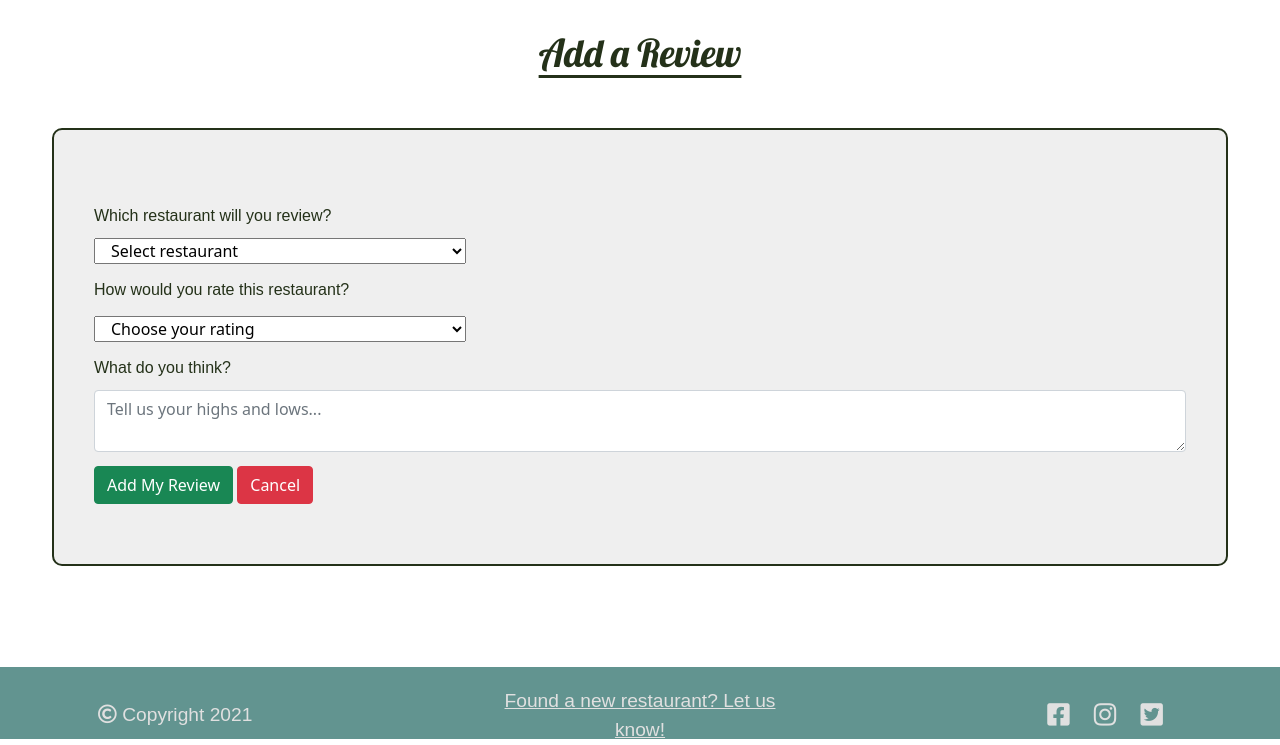
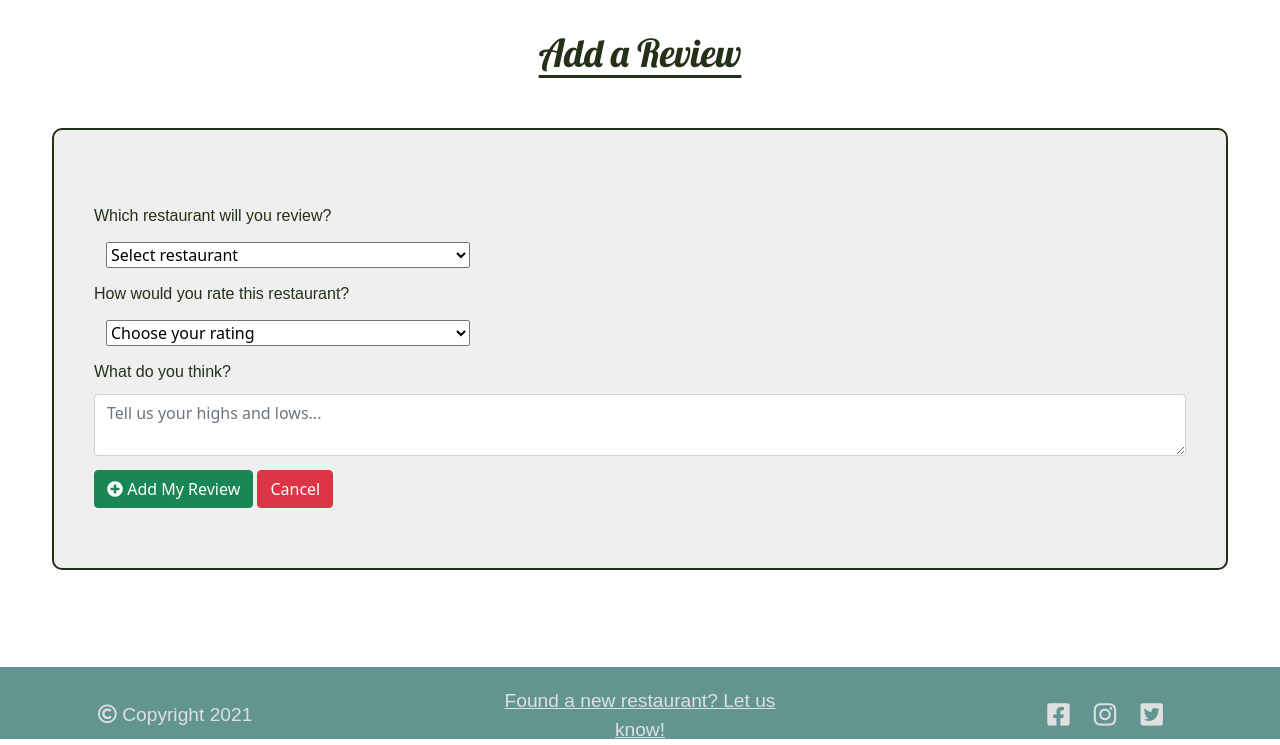
Before and after one commit to Cairi-S/vegan-Glasgow, a Flask app: page /review/add in a window 1280 px wide. Shown: the part 61-806 px from the top of the page. Run offline with Flask 2, Linux system fonts and the light colour scheme; the visitor is signed in with stand-in values (Sample User, id 1); data that the repository does not hold is empty; some libraries are stand-ins or nearby versions; some web fonts are replaced.

Commit message:
All form content in own row,edit add icon

```diff
--- a/templates/add_review.html
+++ b/templates/add_review.html
@@ -9,12 +9,14 @@
     <!-- Add review form -->
     <form class="review-form" method="POST" action="{{ url_for('add_review') }}">
         <!-- Select restaurant to review -->
-        <div class="row">
+        <div class="row g-0">
             <label class="form-instructions review-form-items" for="restaurant_name">
                 Which restaurant will you review?
             </label>
+        </div>
             <!-- Select restaurant dropdown -->
-            <select class="custom-select form-spacing col-sm-4" id="restaurant_name" name="restaurant_name" required>
+        <div class="row g-0">
+            <select class="custom-select form-spacing col-sm-4 review-form-items" id="restaurant_name" name="restaurant_name" required>
                 <option class="form-instructions" value="" disabled selected >Select restaurant</option>
                 <!-- Select restaurant iteration for dropdown -->
                 {% for restaurant in restaurants %}
@@ -25,11 +27,13 @@
             </select>
         </div>
         <!-- Restaurant rating -->
-        <div class="row">
+        <div class="row g-0">
             <label class="form-instructions review-form-items" for="restaurant_rating">
                 How would you rate this restaurant?
             </label>
+        </div>
             <!-- Restaurant rating dropdown -->
+        <div class="row g-0">
             <select class="custom-select form-spacing col-sm-4 review-form-items" id="restaurant_rating" name="restaurant_rating" required>
                 <option class="form-instructions" value="" disabled selected>Choose your rating</option>
                 <option value="1">1</option>
@@ -41,11 +45,17 @@
         </div>
         <!-- Restaurant review body -->
         <div class="form-group">
-            <label class="form-instructions review-form-items form-spacing" for="review">What do you think?</label>
-            <textarea class="form-control form-spacing" id="review" name="review" placeholder="Tell us your highs and lows..." required></textarea>
+            <div class="row g-0">
+                <label class="form-instructions review-form-items form-spacing" for="review">What do you think?</label>
+            </div>
+            <div class="row g-0">
+                <textarea class="form-control form-spacing" id="review" name="review" placeholder="Tell us your highs and lows..." required></textarea>
+            </div>
         </div>
         <!-- Restaurant review buttons submit and cancel -->
-        <button type="submit" class="btn btn-success review-form-items">Add My Review</button>
+        <button type="submit" class="btn btn-success review-form-items">
+            <i class="fas fa-plus-circle"></i> Add My Review
+        </button>
         <button type="submit" class="btn btn-danger review-form-items">Cancel</button>
     </form>
     <!-- end of form -->
```
